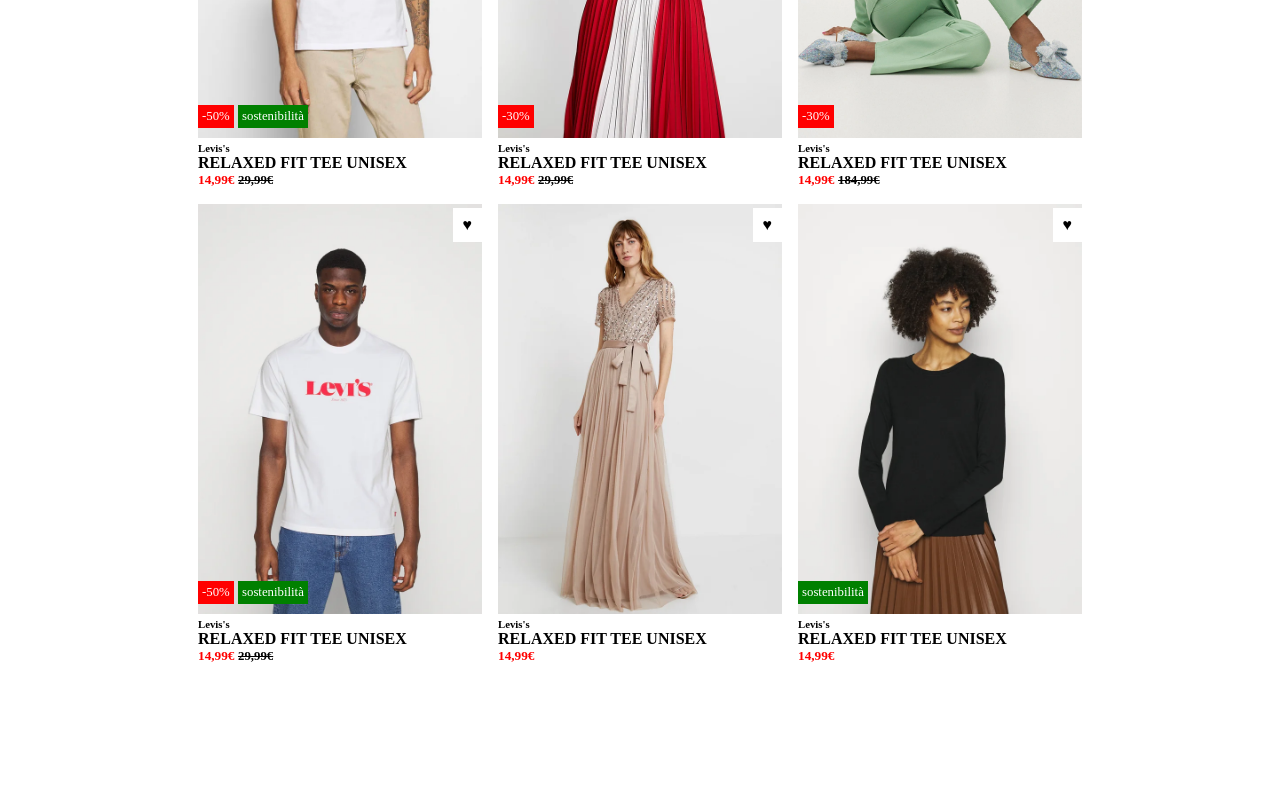
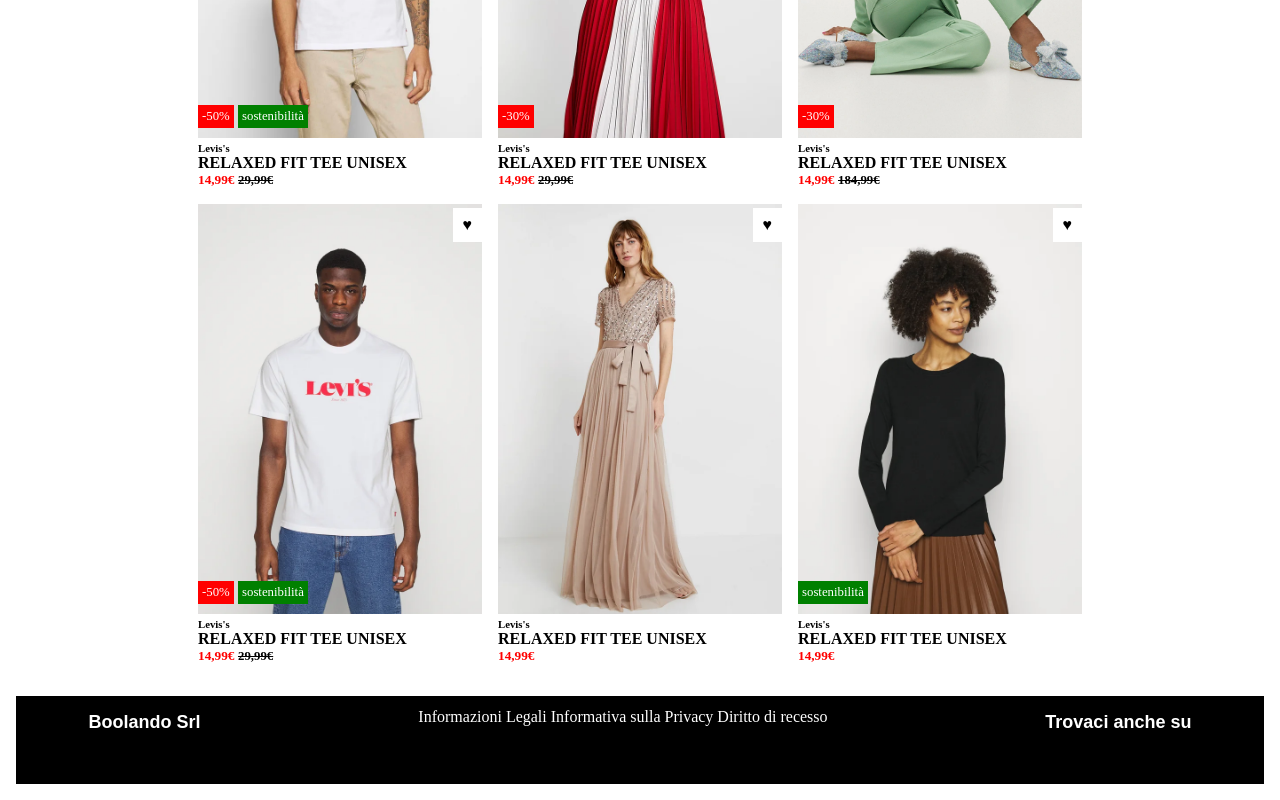
Before and after one commit to fracabu/html-css-boolando, a plain HTML site: page index.html in a window 1280 px wide. Shown: the part 366-1166 px from the top of the page. Before the commit the page ends 1046 px from the top, so only its background shows below. Drawn offline with Linux system fonts and the light colour scheme.

Commit message:
aggiunto footer

```diff
--- a/index.html
+++ b/index.html
@@ -109,6 +109,13 @@
     </main>
 
 
-    <footer></footer>
+    <footer>
+        <div class="d-flex-footer">
+            <div class="col-small-footer"> <strong>Boolando Srl</strong></div>
+            <div class="col-large-footer">Informazioni Legali Informativa sulla Privacy Diritto di recesso</div>
+            <div class="col-small-footer"> <strong>Trovaci anche su</strong></div>
+        </div>
+
+    </footer>
 </body>
 </html>
--- a/style.css
+++ b/style.css
@@ -20,6 +20,7 @@
     display: flex;
     padding: 1rem;
     flex-grow: 1;
+
 
 
 }
@@ -135,3 +136,29 @@
 .product:hover .product-img-default{
     display: none;
 }
+
+.d-flex-footer{
+    min-height: 120px;
+    display: flex;
+    padding: 1rem;
+    flex-grow: 1;
+}
+
+.col-small-footer{
+    flex-grow: 1;
+    background-color: black;
+    font-size: 18px;
+    color: white;
+    text-align: center;
+    padding-top: 1rem;
+    padding-bottom: 1rem;
+    font-family: Arial, Helvetica, sans-serif;
+}
+
+.col-large-footer{
+    flex-grow: 2;
+    background-color: black;
+    text-align: center;
+    padding-top: 12px;
+    color: white;
+}
```
